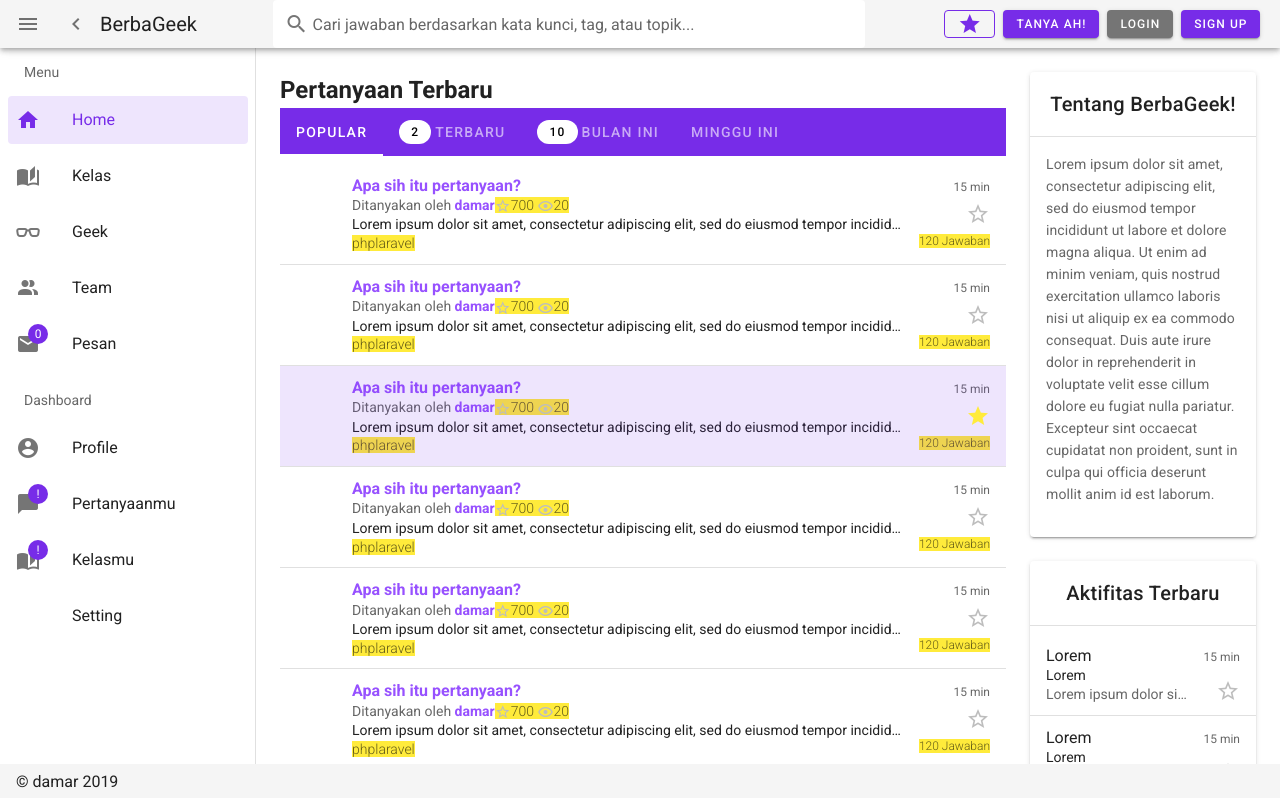
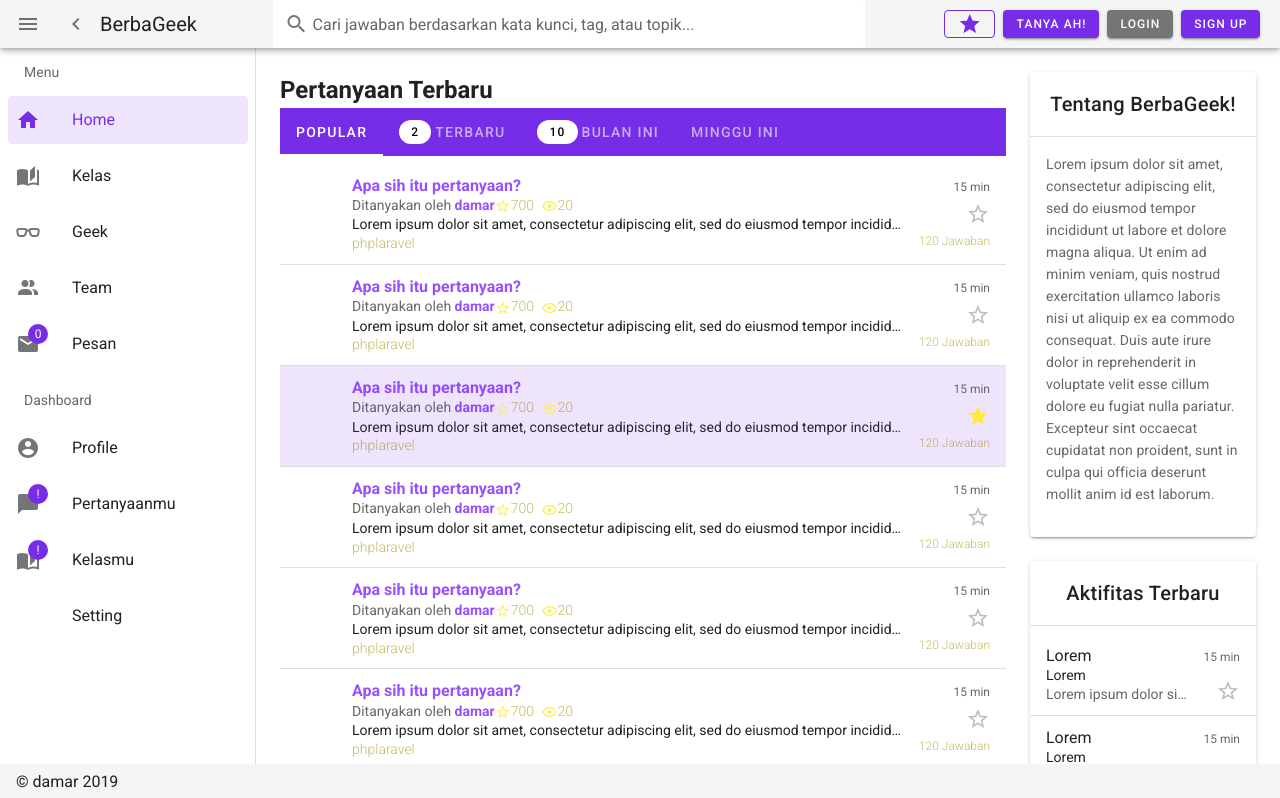
Before and after one commit to damarteplok/elia, a Nuxt app: page / in a window 1280 px wide. Shown: the top 798 px of the page. Built offline with nearby package versions, Linux system fonts and the light colour scheme; what vue-youtube would draw is missing.

Commit message:
give margin 1

```diff
--- a/components/question/QuestionCard.vue
+++ b/components/question/QuestionCard.vue
@@ -16,18 +16,18 @@
                   {{ item.headline }}
                   <nuxt-link class="tdn font-weight-bold" to="/questions/all/1">damar</nuxt-link>
                   <template v-if="dark">
-                    <span class="font-weight-light" style="color: #C5BB60;">
+                    <span class="font-weight-light mr-1" style="color: #C5BB60;">
                       <v-icon small color="yellow lighten-1">mdi-star-outline</v-icon>700
                     </span>
-                    <span class="font-weight-light" style="color: #C5BB60;">
+                    <span class="font-weight-light mr-1" style="color: #C5BB60;">
                       <v-icon small color="yellow lighten-1">mdi-eye-outline</v-icon>20
                     </span>
                   </template>
                   <template v-else>
-                    <span class="font-weight-light yellow darken-1--text">
+                    <span class="font-weight-light mr-1 yellow darken-1--text">
                       <v-icon small color="grey lighten-1">mdi-star-outline</v-icon>700
                     </span>
-                    <span class="font-weight-light yellow darken-1--text">
+                    <span class="font-weight-light mr-1 yellow darken-1--text">
                       <v-icon small color="grey lighten-1">mdi-eye-outline</v-icon>20
                     </span>
                   </template>
@@ -128,6 +128,7 @@ export default {
   created() {
     var date = new Date();
     this.dark = date.getHours() > 22 || date.getHours() < 6;
+    this.dark = !this.dark
   },
   methods: {
     loadUser() {
```
